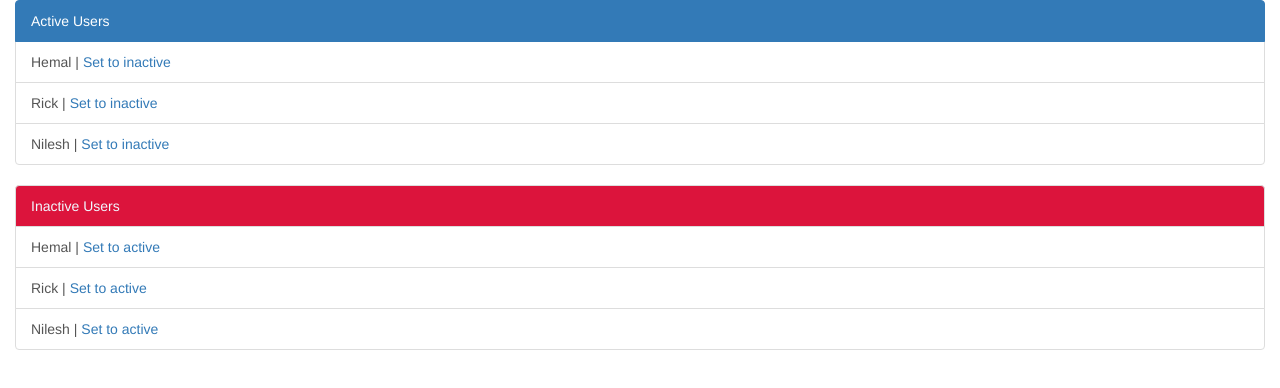
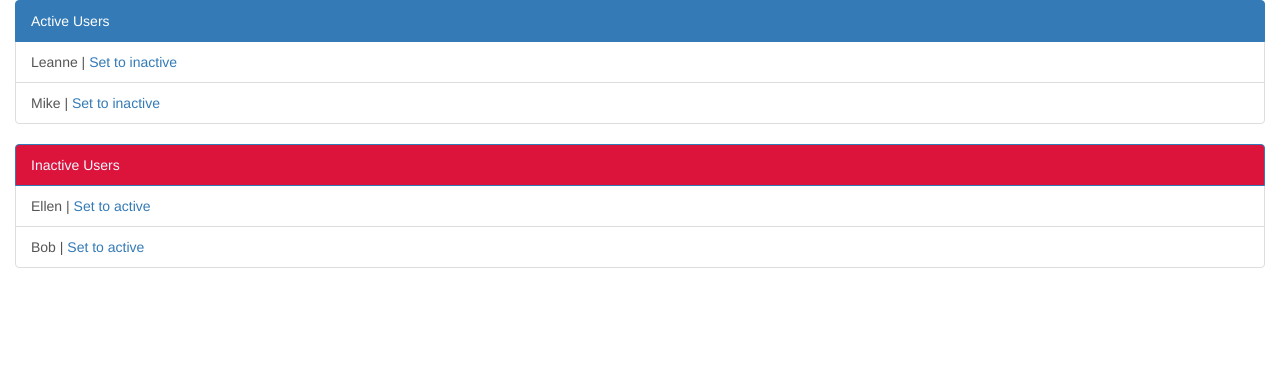
Before and after one commit to wase932/Angular4WithMaxMil, an Angular app: page / in a window 1280 px wide. Shown: the top 388 px of the page. Built offline with nearby package versions, Linux system fonts and the light colour scheme.

Commit message:
Completed Task Using Observable and event Emitter

```diff
--- a/src/app/active-users/active-users.component.html
+++ b/src/app/active-users/active-users.component.html
@@ -2,9 +2,9 @@
   <a href="#" class="list-group-item active">
       Active Users
     </a>
-  <a href="#" class="list-group-item"
+  <a class="list-group-item"
   *ngFor="let user of activeUsers"
-  (click)="onClick(user)"
-  >{{user.name}} | <a>{{user.status == 'Active'? 'Set to inactive' : 'Set to active' }} </a>
-  </a>
+  (click)="onClick(user)">
+  {{ user.name }} | <a>{{user.status == 'Active'? 'Set to inactive' : 'Set to active' }} </a>
+</a>
 </div>
--- a/src/app/active-users/active-users.component.ts
+++ b/src/app/active-users/active-users.component.ts
@@ -1,3 +1,4 @@
+import { UserDataService } from './../shared/users.data.services';
 import { UserModel } from './../shared/user.model';
 import { Component, OnInit, EventEmitter, Output, Input, DoCheck } from '@angular/core';
 
@@ -7,19 +8,21 @@ import { Component, OnInit, EventEmitter, Output, Input, DoCheck } from '@angula
   styleUrls: ['./active-users.component.css']
 })
 export class ActiveUsersComponent implements OnInit {
-  activeUsers: UserModel[] = [];
-
-  constructor() {
+    activeUsers: UserModel[] = [];
+    constructor(private userDataSvc: UserDataService) {
+    this.activeUsers = this.userDataSvc.getUsers('Active');
   }
 
   ngOnInit() {
-    this.activeUsers.push( new UserModel('Hemal' , 'Active'));
-    this.activeUsers.push( new UserModel('Rick' , 'Active'));
-    this.activeUsers.push( new UserModel('Nilesh' , 'Active'));
+    this.userDataSvc.FireChangeInData.subscribe(
+      (i) => {
+        this.activeUsers = this.userDataSvc.getUsers('Active');
+      }
+    );
   }
 
   onClick(user: UserModel) {
-    const i = this.activeUsers.indexOf(user);
-    this.activeUsers.splice(i, 1);
+    this.userDataSvc.setUser(user);
+    this.activeUsers = this.userDataSvc.getUsers('Active');
+  }
 }
-}
--- a/src/app/app.component.html
+++ b/src/app/app.component.html
@@ -4,5 +4,5 @@
   </div>
   <div>
       <app-inactive-users></app-inactive-users>
-    </div>
+  </div>
 </div>
--- a/src/app/app.module.ts
+++ b/src/app/app.module.ts
@@ -1,3 +1,4 @@
+import { UserDataService } from './shared/users.data.services';
 import { BrowserModule } from '@angular/platform-browser';
 import { NgModule } from '@angular/core';
 import {FormsModule} from '@angular/forms';
@@ -15,7 +16,7 @@ import { InactiveUsersComponent } from './inactive-users/inactive-users.componen
     BrowserModule,
     FormsModule
   ],
-  providers: [],
+  providers: [UserDataService],
   bootstrap: [AppComponent]
 })
 export class AppModule { }
--- a/src/app/inactive-users/inactive-users.component.html
+++ b/src/app/inactive-users/inactive-users.component.html
@@ -1,5 +1,5 @@
 <div class="list-group" *ngIf="inactiveUsers.length > 0">
-  <a href="#" class="list-group-item success" style="background-color:crimson; color:aliceblue" >
+  <a href="#" class="list-group-item active" style="background-color:crimson; color:aliceblue" >
       Inactive Users
     </a>
   <a href="#" class="list-group-item"
--- a/src/app/inactive-users/inactive-users.component.ts
+++ b/src/app/inactive-users/inactive-users.component.ts
@@ -1,3 +1,4 @@
+import { UserDataService } from './../shared/users.data.services';
 import { UserModel } from './../shared/user.model';
 import { Component, OnInit } from '@angular/core';
 
@@ -9,18 +10,19 @@ import { Component, OnInit } from '@angular/core';
 export class InactiveUsersComponent implements OnInit {
   inactiveUsers: UserModel[] = [];
 
-    constructor() {
+    constructor(private userDataSvc: UserDataService) {
+      this.inactiveUsers = this.userDataSvc.getUsers('Inactive');
     }
 
     ngOnInit() {
-      this.inactiveUsers.push( new UserModel('Hemal' , 'Inactive'));
-      this.inactiveUsers.push( new UserModel('Rick' , 'Inactive'));
-      this.inactiveUsers.push( new UserModel('Nilesh' , 'Inactive'));
+      this.userDataSvc.FireChangeInData.subscribe(
+        (i) => { this.inactiveUsers = this.userDataSvc.getUsers('Inactive' ); }
+      );
     }
 
     onClick(user: UserModel) {
-      const i = this.inactiveUsers.indexOf(user);
-      this.inactiveUsers.splice(i, 1);
-  }
+      this.userDataSvc.setUser(user);
+      this.inactiveUsers = this.userDataSvc.getUsers('Inactive');
+    }
 
 }
--- /dev/null
+++ b/src/app/shared/users.data.services.ts
@@ -0,0 +1,34 @@
+import { UserModel } from './user.model';
+import { OnInit, Injectable, DoCheck, Output, EventEmitter } from '@angular/core';
+
+@Injectable()
+export class UserDataService implements OnInit {
+
+FireChangeInData = new EventEmitter<UserModel[]>();
+AllUsers: UserModel[] = [];
+
+constructor() {
+    this.AllUsers.push( new UserModel('Ellen' , 'Inactive'));
+    this.AllUsers.push( new UserModel('Leanne' , 'Active'));
+    this.AllUsers.push( new UserModel('Bob' , 'Inactive'));
+    this.AllUsers.push( new UserModel('Mike' , 'Active'));
+}
+ngOnInit() {
+}
+
+getUsers(filterStatus: string) {
+    return this.AllUsers.filter(
+        (i) => (i.status === filterStatus)
+    );
+}
+
+setUser(user: UserModel) {
+    if (user.status === 'Active') {
+        user.status = 'Inactive';
+    } else {
+        user.status = 'Active';
+    }
+    this.FireChangeInData.emit(this.AllUsers);
+}
+
+}
```
